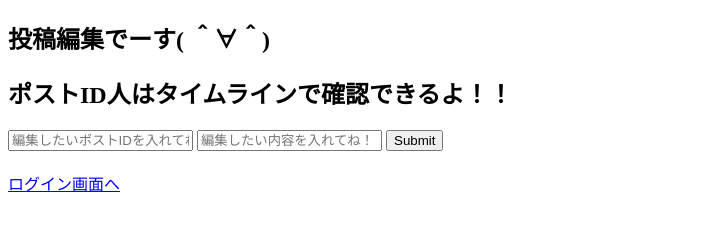
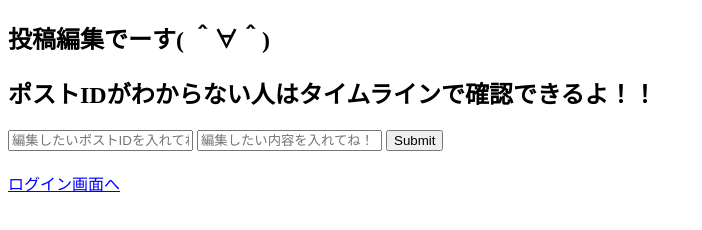
Before and after one commit to yuhi-H/API-task, a plain HTML site: page postEdit.html in a window 1280 px wide. Shown: the whole page, without its empty margins (0-702 px from the left). Drawn offline with Linux system fonts and the light colour scheme; no server answers; sample sign-in values are in the browser's storage.

Commit message:
html日本語直した

```diff
--- a/postEdit.html
+++ b/postEdit.html
@@ -11,7 +11,7 @@
 
 <body>
     <h2>投稿編集でーす( ＾∀＾)</h2>
-    <h2>ポストID人はタイムラインで確認できるよ！！</h2>
+    <h2>ポストIDがわからない人はタイムラインで確認できるよ！！</h2>
     <input id="postEditID" type="text" placeholder="編集したいポストIDを入れてね！">
     <input id="postEditText" type="text" placeholder="編集したい内容を入れてね！">
     <input type="submit" onclick="postEdit();return false;">
```
